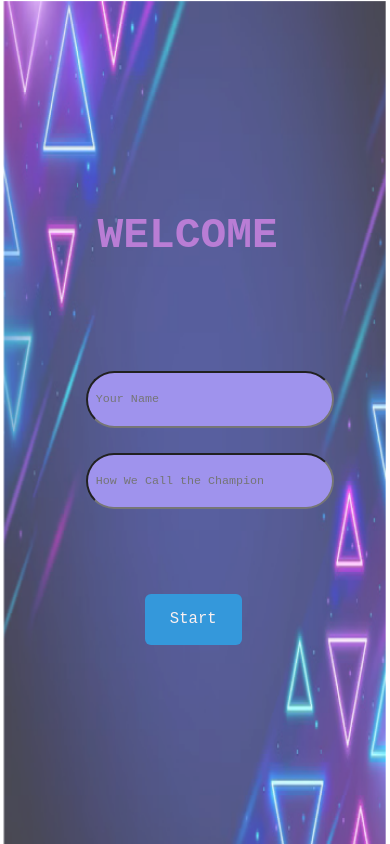
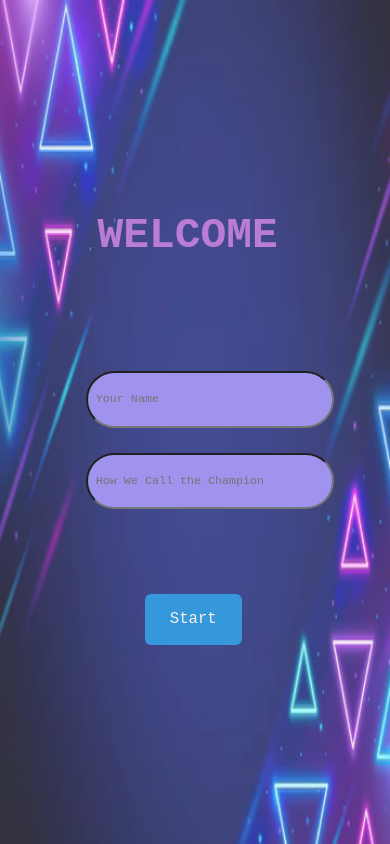
Before and after one commit to Officialanuj01/GameDevelopmentCA1, a plain HTML site: page index.html in a window 390 px wide. Drawn offline with Linux system fonts and the light colour scheme; a web font is replaced by a local one.

Commit message:
background change

```diff
--- a/index.css
+++ b/index.css
@@ -64,7 +64,7 @@ body{
 
 @media(max-width:600px){
     body{
-        background-image: url("./Assests/moblie\ background.png");
+        background-image: url("./Assests/mobilebackground.png");
         background-size: cover;
         background-repeat: no-repeat;
     }
--- a/instruction.css
+++ b/instruction.css
@@ -58,7 +58,7 @@ body{
 
 @media(max-width:600px){
     body{
-        background-image: url("./Assests/moblie\ background.png");
+        background-image: url("./Assests/mobilebackground.png");
         background-size: cover;
         background-repeat: no-repeat;
     }
--- a/lose.css
+++ b/lose.css
@@ -49,7 +49,7 @@ body{
 
 @media(max-width:600px){
     body{
-        background-image: url("./Assests/moblie\ background.png");
+        background-image: url("./Assests/mobilebackground.png");
         background-repeat: no-repeat;
         background-size: cover;
     }
--- a/mainGame.Css
+++ b/mainGame.Css
@@ -96,7 +96,7 @@ body{
 
 @media(max-width: 600px){
     body{
-        background-image: url("./Assests/moblie\ background.png");
+        background-image: url("./Assests/mobilebackground.png");
         background-repeat: no-repeat;
         background-size: cover;
         margin-top: 50px;
--- a/win.css
+++ b/win.css
@@ -57,7 +57,7 @@ body{
 
 @media(max-width:600px){
     body{
-        background-image: url("./Assests/moblie\ background.png");
+        background-image: url("./Assests/mobilebackground.png");
         background-repeat: no-repeat;
         background-size: cover;
     }
```
Also changed, not shown: Assests/mobilebackground.png (added), Assests/moblie background.png (deleted).
